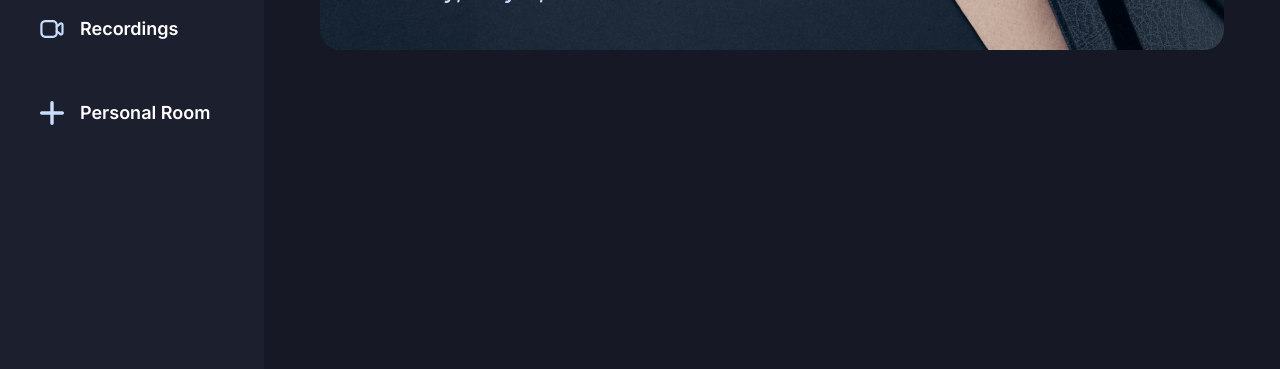
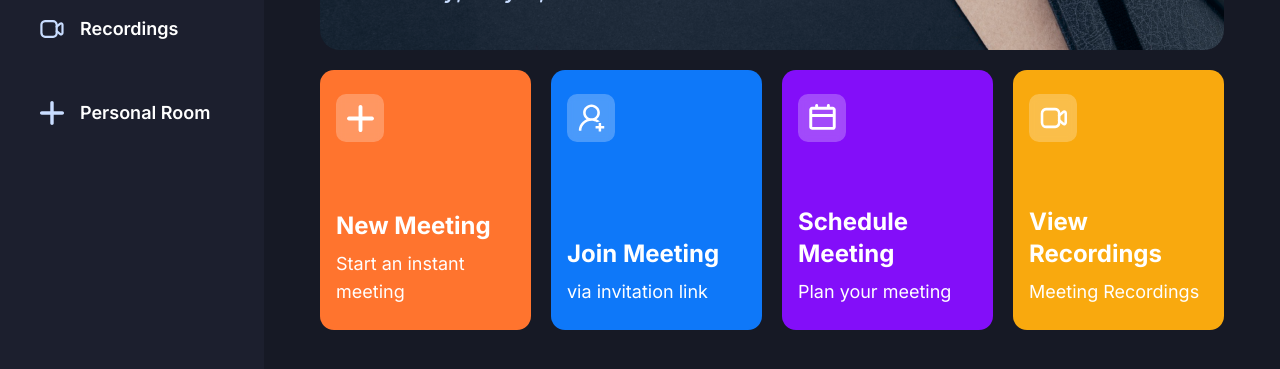
Before and after one commit to biooids/reuvi-biooids-test, a Next.js app: page / in a window 1280 px wide. Shown: the part 365-734 px from the top of the page. Built offline with nearby package versions, Linux system fonts and the light colour scheme; no server answers.

Commit message:
finish home page with cards

```diff
--- a/app/(root)/(home)/page.tsx
+++ b/app/(root)/(home)/page.tsx
@@ -1,4 +1,5 @@
 "use client";
+import MeetingTypeList from "@/components/MeetingTypeList";
 import { useState, useEffect } from "react";
 
 const Home = () => {
@@ -37,6 +38,7 @@
           </div>
         </div>
       </div>
+      <MeetingTypeList />
     </section>
   );
 };
--- /dev/null
+++ b/components/HomeCard.tsx
@@ -0,0 +1,42 @@
+"use client";
+
+import Image from "next/image";
+
+import { cn } from "@/lib/utils";
+
+interface HomeCardProps {
+  className?: string;
+  img: string;
+  title: string;
+  description: string;
+  handleClick?: () => void;
+}
+
+const HomeCard = ({
+  className,
+  img,
+  title,
+  description,
+  handleClick,
+}: HomeCardProps) => {
+  return (
+    <section
+      className={cn(
+        "bg-orange-1 px-4 py-6 flex flex-col justify-between w-full xl:max-w-[270px] min-h-[260px] rounded-[14px] cursor-pointer",
+        className
+      )}
+      onClick={handleClick}
+    >
+      <div className="flex-center glassmorphism size-12 rounded-[10px]">
+        <Image src={img} alt="meeting" width={27} height={27} />
+      </div>
+
+      <div className="flex flex-col gap-2">
+        <h1 className="text-2xl font-bold">{title}</h1>
+        <p className="text-lg font-normal">{description}</p>
+      </div>
+    </section>
+  );
+};
+
+export default HomeCard;
--- /dev/null
+++ b/components/MeetingModal.tsx
@@ -0,0 +1,71 @@
+"use client";
+import { ReactNode } from "react";
+import { Dialog, DialogContent } from "./ui/dialog";
+import { cn } from "@/lib/utils";
+import { Button } from "./ui/button";
+import Image from "next/image";
+
+interface MeetingModalProps {
+  isOpen: boolean;
+  onClose: () => void;
+  title: string;
+  className?: string;
+  children?: ReactNode;
+  handleClick?: () => void;
+  buttonText?: string;
+  instantMeeting?: boolean;
+  image?: string;
+  buttonClassName?: string;
+  buttonIcon?: string;
+}
+
+const MeetingModal = ({
+  isOpen,
+  onClose,
+  title,
+  className,
+  children,
+  handleClick,
+  buttonText,
+  instantMeeting,
+  image,
+  buttonClassName,
+  buttonIcon,
+}: MeetingModalProps) => {
+  return (
+    <Dialog open={isOpen} onOpenChange={onClose}>
+      <DialogContent className="flex w-full max-w-[520px] flex-col gap-6 border-none bg-dark-1 px-6 py-9 text-white">
+        <div className="flex flex-col gap-6">
+          {image && (
+            <div className="flex justify-center">
+              <Image src={image} alt="checked" width={72} height={72} />
+            </div>
+          )}
+          <h1 className={cn("text-3xl font-bold leading-[42px]", className)}>
+            {title}
+          </h1>
+          {children}
+          <Button
+            className={
+              "bg-blue-1 focus-visible:ring-0 focus-visible:ring-offset-0"
+            }
+            onClick={handleClick}
+          >
+            {buttonIcon && (
+              <Image
+                src={buttonIcon}
+                alt="button icon"
+                width={13}
+                height={13}
+              />
+            )}{" "}
+            &nbsp;
+            {buttonText || "Schedule Meeting"}
+          </Button>
+        </div>
+      </DialogContent>
+    </Dialog>
+  );
+};
+
+export default MeetingModal;
--- /dev/null
+++ b/components/MeetingTypeList.tsx
@@ -0,0 +1,88 @@
+"use client";
+import React, { useState } from "react";
+import HomeCard from "./HomeCard";
+import { useRouter } from "next/navigation";
+import MeetingModal from "./MeetingModal";
+
+function MeetingTypeList() {
+  const router = useRouter();
+  const [meetingState, setMeetingState] = useState<
+    "isScheduleMeeting" | "isJoiningMeeting" | "isInstantMeeting" | undefined
+  >(undefined);
+
+  // const createMeeting = async () => {
+  //   if (!client || !user) return;
+  //   try {
+  //     if (!values.dateTime) {
+  //       toast({ title: "Please select a date and time" });
+  //       return;
+  //     }
+  //     const id = crypto.randomUUID();
+  //     const call = client.call("default", id);
+  //     if (!call) throw new Error("Failed to create meeting");
+  //     const startsAt =
+  //       values.dateTime.toISOString() || new Date(Date.now()).toISOString();
+  //     const description = values.description || "Instant Meeting";
+  //     await call.getOrCreate({
+  //       data: {
+  //         starts_at: startsAt,
+  //         custom: {
+  //           description,
+  //         },
+  //       },
+  //     });
+  //     setCallDetail(call);
+  //     if (!values.description) {
+  //       router.push(`/meeting/${call.id}`);
+  //     }
+  //     toast({
+  //       title: "Meeting Created",
+  //     });
+  //   } catch (error) {
+  //     console.error(error);
+  //     toast({ title: "Failed to create Meeting" });
+  //   }
+  // };
+
+  return (
+    <section className="grid grid-cols-1 gap-5 md:grid-cols-2 xl:grid-cols-4">
+      <HomeCard
+        img="/icons/add-meeting.svg"
+        title="New Meeting"
+        description="Start an instant meeting"
+        handleClick={() => setMeetingState("isInstantMeeting")}
+      />
+      <HomeCard
+        img="/icons/join-meeting.svg"
+        title="Join Meeting"
+        description="via invitation link"
+        className="bg-blue-1"
+        handleClick={() => setMeetingState("isJoiningMeeting")}
+      />
+      <HomeCard
+        img="/icons/schedule.svg"
+        title="Schedule Meeting"
+        description="Plan your meeting"
+        className="bg-purple-1"
+        handleClick={() => setMeetingState("isScheduleMeeting")}
+      />
+      <HomeCard
+        img="/icons/recordings.svg"
+        title="View Recordings"
+        description="Meeting Recordings"
+        className="bg-yellow-1"
+        handleClick={() => router.push("/recordings")}
+      />
+      <MeetingModal
+        isOpen={meetingState === "isInstantMeeting"}
+        onClose={() => setMeetingState(undefined)}
+        title="Start an Instant Meeting"
+        className="text-center"
+        buttonText="Start Meeting"
+        // handleClick={createMeeting}
+      />
+    </section>
+  );
+}
+
+export default MeetingTypeList;
--- /dev/null
+++ b/components/ui/dialog.tsx
@@ -0,0 +1,122 @@
+"use client"
+
+import * as React from "react"
+import * as DialogPrimitive from "@radix-ui/react-dialog"
+import { X } from "lucide-react"
+
+import { cn } from "@/lib/utils"
+
+const Dialog = DialogPrimitive.Root
+
+const DialogTrigger = DialogPrimitive.Trigger
+
+const DialogPortal = DialogPrimitive.Portal
+
+const DialogClose = DialogPrimitive.Close
+
+const DialogOverlay = React.forwardRef<
+  React.ElementRef<typeof DialogPrimitive.Overlay>,
+  React.ComponentPropsWithoutRef<typeof DialogPrimitive.Overlay>
+>(({ className, ...props }, ref) => (
+  <DialogPrimitive.Overlay
+    ref={ref}
+    className={cn(
+      "fixed inset-0 z-50 bg-black/80  data-[state=open]:animate-in data-[state=closed]:animate-out data-[state=closed]:fade-out-0 data-[state=open]:fade-in-0",
+      className
+    )}
+    {...props}
+  />
+))
+DialogOverlay.displayName = DialogPrimitive.Overlay.displayName
+
+const DialogContent = React.forwardRef<
+  React.ElementRef<typeof DialogPrimitive.Content>,
+  React.ComponentPropsWithoutRef<typeof DialogPrimitive.Content>
+>(({ className, children, ...props }, ref) => (
+  <DialogPortal>
+    <DialogOverlay />
+    <DialogPrimitive.Content
+      ref={ref}
+      className={cn(
+        "fixed left-[50%] top-[50%] z-50 grid w-full max-w-lg translate-x-[-50%] translate-y-[-50%] gap-4 border bg-background p-6 shadow-lg duration-200 data-[state=open]:animate-in data-[state=closed]:animate-out data-[state=closed]:fade-out-0 data-[state=open]:fade-in-0 data-[state=closed]:zoom-out-95 data-[state=open]:zoom-in-95 data-[state=closed]:slide-out-to-left-1/2 data-[state=closed]:slide-out-to-top-[48%] data-[state=open]:slide-in-from-left-1/2 data-[state=open]:slide-in-from-top-[48%] sm:rounded-lg",
+        className
+      )}
+      {...props}
+    >
+      {children}
+      <DialogPrimitive.Close className="absolute right-4 top-4 rounded-sm opacity-70 ring-offset-background transition-opacity hover:opacity-100 focus:outline-none focus:ring-2 focus:ring-ring focus:ring-offset-2 disabled:pointer-events-none data-[state=open]:bg-accent data-[state=open]:text-muted-foreground">
+        <X className="h-4 w-4" />
+        <span className="sr-only">Close</span>
+      </DialogPrimitive.Close>
+    </DialogPrimitive.Content>
+  </DialogPortal>
+))
+DialogContent.displayName = DialogPrimitive.Content.displayName
+
+const DialogHeader = ({
+  className,
+  ...props
+}: React.HTMLAttributes<HTMLDivElement>) => (
+  <div
+    className={cn(
+      "flex flex-col space-y-1.5 text-center sm:text-left",
+      className
+    )}
+    {...props}
+  />
+)
+DialogHeader.displayName = "DialogHeader"
+
+const DialogFooter = ({
+  className,
+  ...props
+}: React.HTMLAttributes<HTMLDivElement>) => (
+  <div
+    className={cn(
+      "flex flex-col-reverse sm:flex-row sm:justify-end sm:space-x-2",
+      className
+    )}
+    {...props}
+  />
+)
+DialogFooter.displayName = "DialogFooter"
+
+const DialogTitle = React.forwardRef<
+  React.ElementRef<typeof DialogPrimitive.Title>,
+  React.ComponentPropsWithoutRef<typeof DialogPrimitive.Title>
+>(({ className, ...props }, ref) => (
+  <DialogPrimitive.Title
+    ref={ref}
+    className={cn(
+      "text-lg font-semibold leading-none tracking-tight",
+      className
+    )}
+    {...props}
+  />
+))
+DialogTitle.displayName = DialogPrimitive.Title.displayName
+
+const DialogDescription = React.forwardRef<
+  React.ElementRef<typeof DialogPrimitive.Description>,
+  React.ComponentPropsWithoutRef<typeof DialogPrimitive.Description>
+>(({ className, ...props }, ref) => (
+  <DialogPrimitive.Description
+    ref={ref}
+    className={cn("text-sm text-muted-foreground", className)}
+    {...props}
+  />
+))
+DialogDescription.displayName = DialogPrimitive.Description.displayName
+
+export {
+  Dialog,
+  DialogPortal,
+  DialogOverlay,
+  DialogClose,
+  DialogTrigger,
+  DialogContent,
+  DialogHeader,
+  DialogFooter,
+  DialogTitle,
+  DialogDescription,
+}
--- a/package.json
+++ b/package.json
@@ -12,6 +12,7 @@
     "@clerk/nextjs": "^5.2.2",
     "@radix-ui/react-dialog": "^1.1.1",
     "@radix-ui/react-slot": "^1.1.0",
+    "@stream-io/video-react-sdk": "^1.2.13",
     "class-variance-authority": "^0.7.0",
     "clsx": "^2.1.1",
     "lucide-react": "^0.403.0",
```
Also changed, not shown: 1 other file (tests, documents, lock files or other folders).
